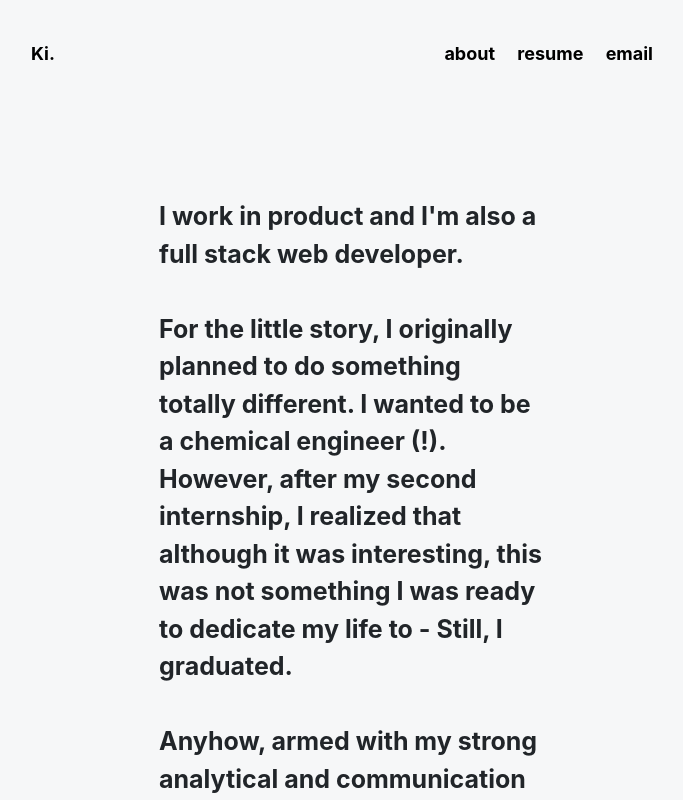
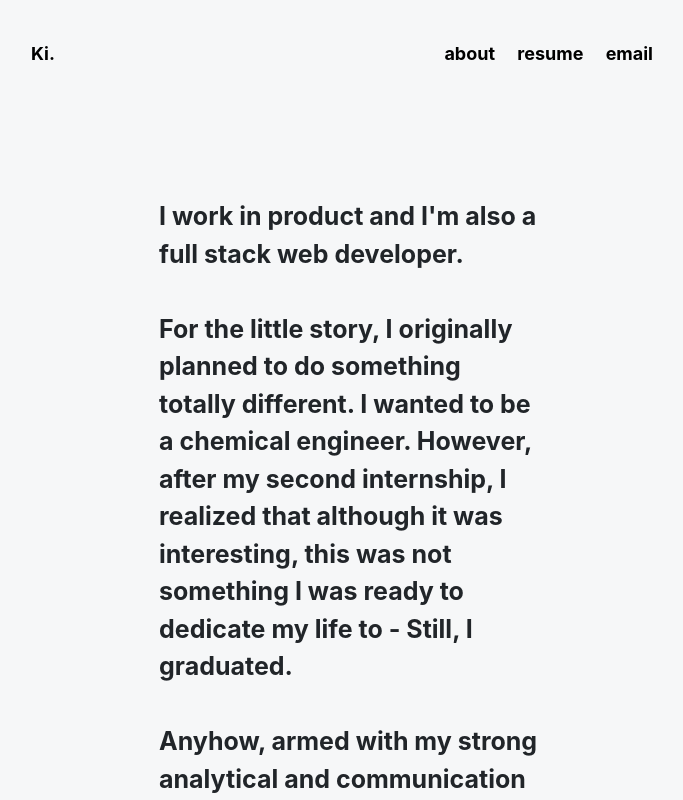
Before and after one commit to KiyaniBamba/my-portfolio-v1, a React (Create React App) app: page /about in a window 1280 px wide. Shown: the top 800 px of the page, without its empty margins (289-972 px from the left). Built offline with nearby package versions, Linux system fonts and the light colour scheme.

Commit message:
Update About.jsx

```diff
--- a/src/Components/About.jsx
+++ b/src/Components/About.jsx
@@ -12,7 +12,7 @@ const About = () => {
         <br/>
         <br/>
 
-        For the little story, I originally planned to do something totally different. I wanted to be a chemical engineer (!). However, after my second internship, I realized that although it was interesting, this was not something I was ready to dedicate my life to - Still, I graduated.
+        For the little story, I originally planned to do something totally different. I wanted to be a chemical engineer. However, after my second internship, I realized that although it was interesting, this was not something I was ready to dedicate my life to - Still, I graduated.
         <br/>
         <br/>
 
```
